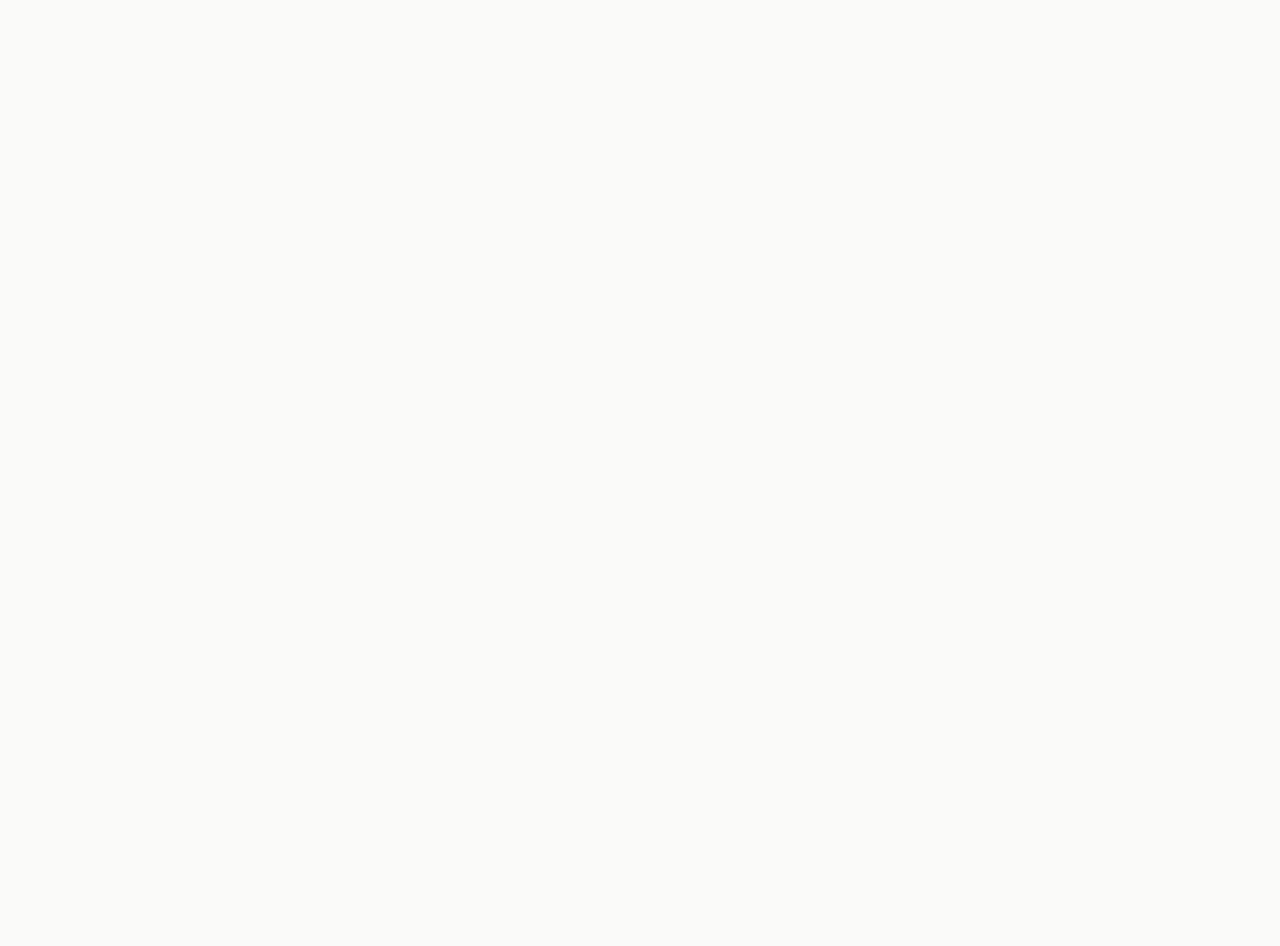
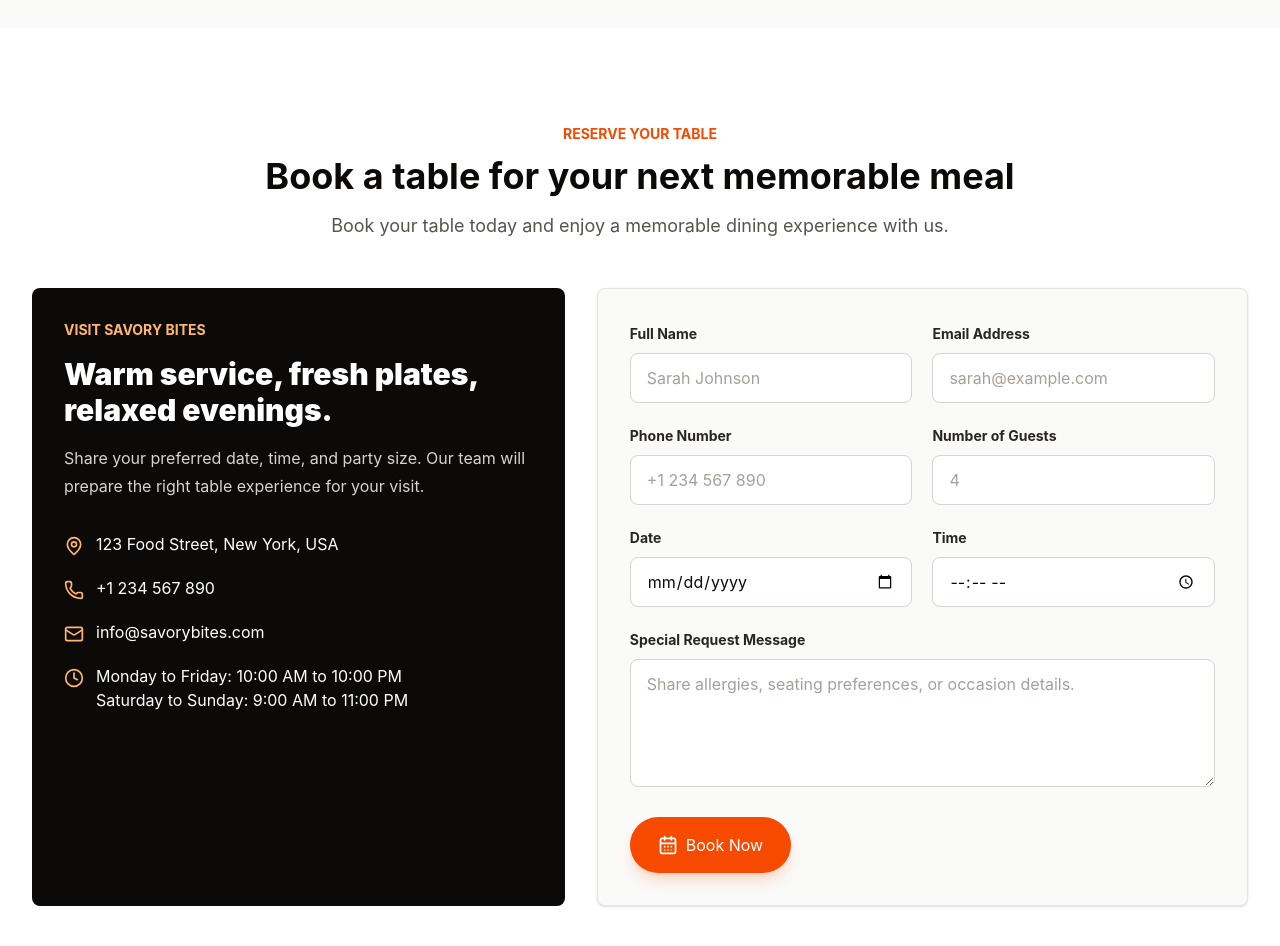
Before and after one commit to shantopaul/Restaurant-Landing-Page, a React (Vite) app: page / in a window 1280 px wide. Shown: the part 4580-5526 px from the top of the page. Before the commit the page ends 4608 px from the top, so only its background shows below. Built offline with nearby package versions, Linux system fonts and the light colour scheme; the HTML template or start-up script is replaced by a standard one.

Commit message:
Add reservation form validation

```diff
--- a/src/components/ReservationForm.jsx
+++ b/src/components/ReservationForm.jsx
@@ -1,3 +1,241 @@
+import { CalendarDays, Clock, Mail, MapPin, Phone } from "lucide-react";
+import { useMemo, useState } from "react";
+import SectionHeader from "./SectionHeader";
+import { restaurant } from "../data/siteContent";
+
+const initialFormData = {
+  name: "",
+  email: "",
+  phone: "",
+  date: "",
+  time: "",
+  guests: "",
+  message: "",
+};
+
+function Field({ id, label, children }) {
+  return (
+    <div>
+      <label htmlFor={id} className="text-sm font-bold text-stone-800">
+        {label}
+      </label>
+      <div className="mt-2">{children}</div>
+    </div>
+  );
+}
+
 export default function ReservationForm() {
-  return null;
+  const [formData, setFormData] = useState(initialFormData);
+  const [success, setSuccess] = useState(false);
+  const [error, setError] = useState("");
+
+  const today = useMemo(() => new Date().toISOString().split("T")[0], []);
+
+  const inputClass =
+    "w-full rounded-lg border border-stone-300 bg-white px-4 py-3 text-stone-950 outline-none transition placeholder:text-stone-400 focus:border-orange-500 focus:ring-4 focus:ring-orange-100";
+
+  const handleChange = (event) => {
+    const { name, value } = event.target;
+    setFormData((current) => ({ ...current, [name]: value }));
+    setError("");
+    setSuccess(false);
+  };
+
+  const handleSubmit = (event) => {
+    event.preventDefault();
+
+    const requiredFields = ["name", "email", "phone", "date", "time", "guests"];
+    const hasEmptyRequiredField = requiredFields.some(
+      (field) => !formData[field].trim(),
+    );
+
+    if (hasEmptyRequiredField) {
+      setError("Please complete all required fields before booking.");
+      return;
+    }
+
+    const emailLooksValid = /^[^\s@]+@[^\s@]+\.[^\s@]+$/.test(formData.email);
+
+    if (!emailLooksValid) {
+      setError("Please enter a valid email address.");
+      return;
+    }
+
+    setFormData(initialFormData);
+    setSuccess(true);
+    setError("");
+  };
+
+  return (
+    <section id="reservation" className="bg-white py-16 lg:py-24">
+      <div className="section-shell">
+        <SectionHeader
+          eyebrow="Reserve Your Table"
+          title="Book a table for your next memorable meal"
+          description="Book your table today and enjoy a memorable dining experience with us."
+        />
+
+        <div className="mt-12 grid gap-8 lg:grid-cols-[0.9fr_1.1fr]">
+          <aside className="rounded-lg bg-stone-950 p-8 text-white">
+            <p className="text-sm font-bold uppercase text-orange-300">
+              Visit Savory Bites
+            </p>
+            <h3 className="mt-4 text-3xl font-black">
+              Warm service, fresh plates, relaxed evenings.
+            </h3>
+            <p className="mt-4 leading-7 text-stone-300">
+              Share your preferred date, time, and party size. Our team will
+              prepare the right table experience for your visit.
+            </p>
+
+            <div className="mt-8 space-y-5">
+              <div className="flex gap-3">
+                <MapPin className="mt-1 text-orange-300" aria-hidden="true" size={20} />
+                <span>{restaurant.location}</span>
+              </div>
+              <div className="flex gap-3">
+                <Phone className="mt-1 text-orange-300" aria-hidden="true" size={20} />
+                <span>{restaurant.phone}</span>
+              </div>
+              <div className="flex gap-3">
+                <Mail className="mt-1 text-orange-300" aria-hidden="true" size={20} />
+                <span>{restaurant.email}</span>
+              </div>
+              <div className="flex gap-3">
+                <Clock className="mt-1 text-orange-300" aria-hidden="true" size={20} />
+                <div>
+                  {restaurant.hours.map((hour) => (
+                    <p key={hour}>{hour}</p>
+                  ))}
+                </div>
+              </div>
+            </div>
+          </aside>
+
+          <form
+            className="rounded-lg border border-stone-200 bg-stone-50 p-6 shadow-sm sm:p-8"
+            onSubmit={handleSubmit}
+            noValidate
+          >
+            <div className="grid gap-5 sm:grid-cols-2">
+              <Field id="name" label="Full Name">
+                <input
+                  id="name"
+                  name="name"
+                  type="text"
+                  value={formData.name}
+                  onChange={handleChange}
+                  className={inputClass}
+                  placeholder="Sarah Johnson"
+                  autoComplete="name"
+                  required
+                />
+              </Field>
+
+              <Field id="email" label="Email Address">
+                <input
+                  id="email"
+                  name="email"
+                  type="email"
+                  value={formData.email}
+                  onChange={handleChange}
+                  className={inputClass}
+                  placeholder="sarah@example.com"
+                  autoComplete="email"
+                  required
+                />
+              </Field>
+
+              <Field id="phone" label="Phone Number">
+                <input
+                  id="phone"
+                  name="phone"
+                  type="tel"
+                  value={formData.phone}
+                  onChange={handleChange}
+                  className={inputClass}
+                  placeholder="+1 234 567 890"
+                  autoComplete="tel"
+                  required
+                />
+              </Field>
+
+              <Field id="guests" label="Number of Guests">
+                <input
+                  id="guests"
+                  name="guests"
+                  type="number"
+                  min="1"
+                  max="20"
+                  value={formData.guests}
+                  onChange={handleChange}
+                  className={inputClass}
+                  placeholder="4"
+                  required
+                />
+              </Field>
+
+              <Field id="date" label="Date">
+                <input
+                  id="date"
+                  name="date"
+                  type="date"
+                  min={today}
+                  value={formData.date}
+                  onChange={handleChange}
+                  className={inputClass}
+                  required
+                />
+              </Field>
+
+              <Field id="time" label="Time">
+                <input
+                  id="time"
+                  name="time"
+                  type="time"
+                  value={formData.time}
+                  onChange={handleChange}
+                  className={inputClass}
+                  required
+                />
+              </Field>
+
+              <div className="sm:col-span-2">
+                <Field id="message" label="Special Request Message">
+                  <textarea
+                    id="message"
+                    name="message"
+                    value={formData.message}
+                    onChange={handleChange}
+                    className={`${inputClass} min-h-32 resize-y`}
+                    placeholder="Share allergies, seating preferences, or occasion details."
+                  />
+                </Field>
+              </div>
+            </div>
+
+            {error ? (
+              <p className="mt-5 rounded-lg border border-red-200 bg-red-50 px-4 py-3 text-sm font-semibold text-red-700" role="alert">
+                {error}
+              </p>
+            ) : null}
+
+            {success ? (
+              <p className="mt-5 rounded-lg border border-emerald-200 bg-emerald-50 px-4 py-3 text-sm font-semibold text-emerald-700" role="status">
+                Thank you! Your reservation request has been submitted successfully.
+              </p>
+            ) : null}
+
+            <button
+              type="submit"
+              className="mt-6 inline-flex w-full items-center justify-center gap-2 rounded-full bg-orange-600 px-7 py-4 text-base font-bold text-white shadow-lg shadow-orange-600/20 transition hover:bg-orange-700 focus:outline-none focus:ring-4 focus:ring-orange-200 sm:w-auto"
+            >
+              <CalendarDays aria-hidden="true" size={20} />
+              Book Now
+            </button>
+          </form>
+        </div>
+      </div>
+    </section>
+  );
 }
```
